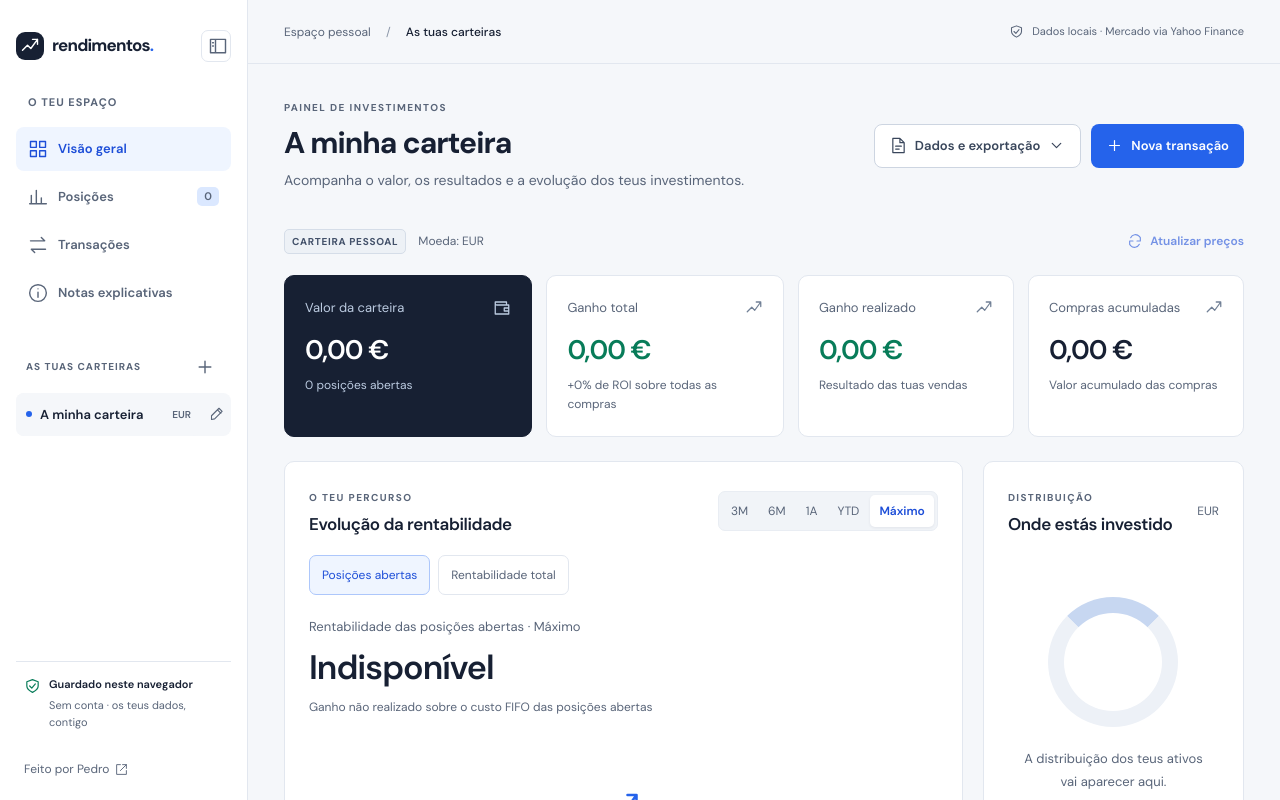
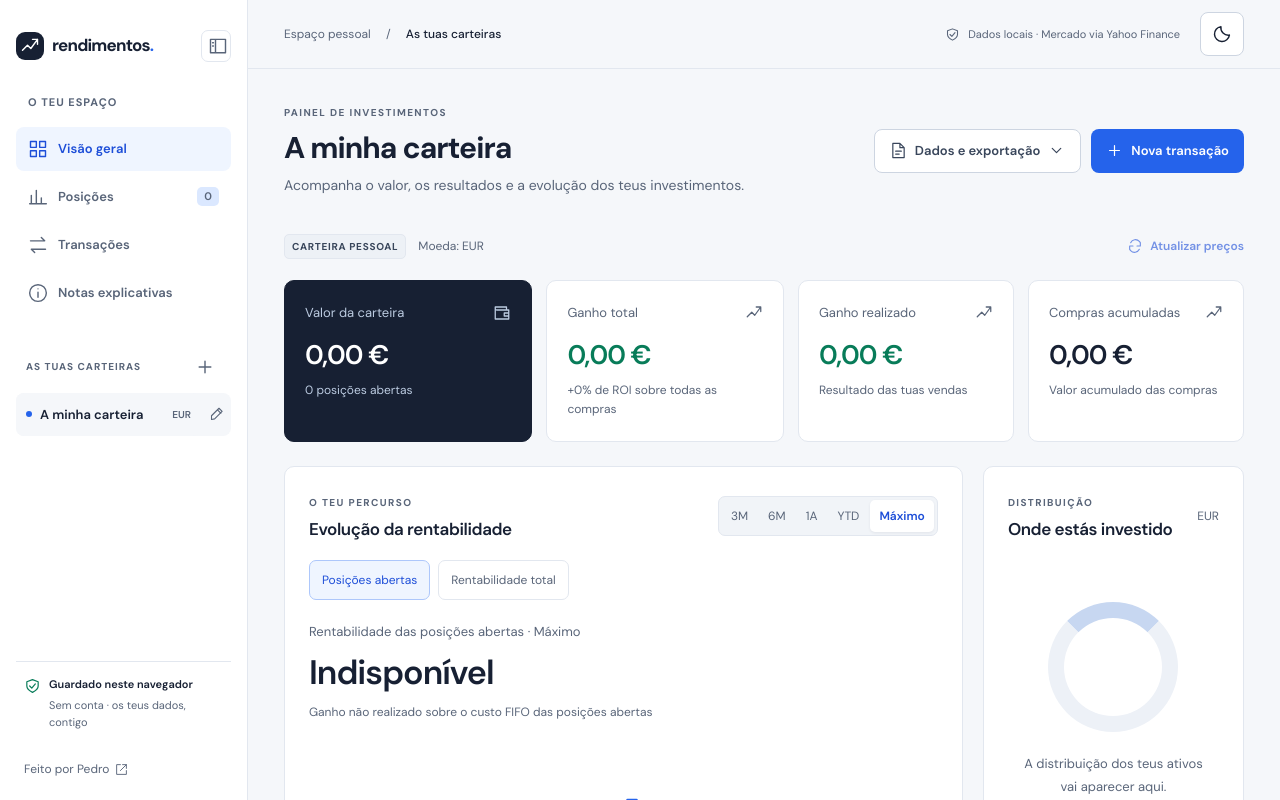
Before and after one commit to pecoelho01/calculadora-rendimentos, a Next.js app: page / in a window 1280 px wide. Shown: the top 800 px of the page. Built offline with nearby package versions, Linux system fonts and the light colour scheme.

Commit message:
feat(ui): implementar tema escuro com botão de sol e lua

```diff
--- a/src/app/globals.css
+++ b/src/app/globals.css
@@ -1,15 +1,47 @@
 @import url("https://fonts.googleapis.com/css2?family=DM+Sans:wght@400;450;500;550;600;650;700&display=swap");
 
 :root {
-  --accent: #2563eb;
-  --accent-soft: #eff5ff;
-  --ink: #172033;
-  --muted: #596579;
-  --line: #e2e7ef;
-  --green: #087c59;
-  --red: #bf3446;
-  --bg: #f5f7fa;
+  color-scheme: light dark;
+  --accent: light-dark(#2563eb, #78a7ff);
+  --accent-soft: light-dark(#eff5ff, #1b2e4b);
+  --ink: light-dark(#172033, #e7edf7);
+  --muted: light-dark(#596579, #a6b3c7);
+  --line: light-dark(#e2e7ef, #344158);
+  --green: light-dark(#087c59, #5ed5a7);
+  --red: light-dark(#bf3446, #ff8c9d);
+  --bg: light-dark(#f5f7fa, #101722);
+  --surface: light-dark(#ffffff, #192230);
+  --surface-hover: light-dark(#f8fafc, #222e40);
+  --text-secondary: light-dark(#39465b, #c1cddd);
+  --link: light-dark(#1d4ed8, #91b7ff);
+  --input-border: light-dark(#cdd5e1, #53637b);
+  --accent-border: light-dark(#dbe8ff, #354f78);
+  --selected-border: light-dark(#adc7fb, #567db9);
+  --badge-bg: light-dark(#edf1f6, #263348);
+  --featured-bg: light-dark(#172033, #243b5b);
+  --featured-muted: light-dark(#bccbe1, #c2d1e8);
+  --button-bg: #2563eb;
+  --button-hover: #1d4ed8;
+  --subtle-surface: light-dark(#f1f4f8, #222e40);
+  --row-line: light-dark(#edf0f5, #2d3b50);
+  --row-hover: light-dark(#f8faff, #203149);
+  --asset-bg: light-dark(#f1f5fb, #263348);
+  --ring: light-dark(#edf1f7, #2c3a50);
+  --ring-accent: light-dark(#c7d7f1, #56739d);
+  --warning-border: light-dark(#e4c98f, #806a3c);
+  --warning-bg: light-dark(#fffbef, #342b1c);
+  --warning-text: light-dark(#75521c, #f0d18e);
+  --error-bg: light-dark(#fff1f3, #3c2330);
+  --error-text: light-dark(#a3283b, #ff9bac);
+  --chart-grid: light-dark(#e9edf2, #344158);
+  --benchmark: light-dark(#78879c, #b2bfd2);
   --font: "DM Sans", Arial, sans-serif;
+}
+:root[data-theme="light"] {
+  color-scheme: light;
+}
+:root[data-theme="dark"] {
+  color-scheme: dark;
 }
 * {
   box-sizing: border-box;
@@ -80,7 +112,7 @@ h3 {
 }
 .sidebar {
   width: var(--sidebar-width);
-  background: #fff;
+  background: var(--surface);
   border-right: 1px solid var(--line);
   padding: 30px 16px 22px;
   display: flex;
@@ -202,7 +234,7 @@ h3 {
 .brand-mark {
   display: grid;
   place-items: center;
-  background: var(--ink);
+  background: var(--featured-bg);
   color: #fff;
   width: 32px;
   height: 32px;
@@ -244,11 +276,11 @@ h3 {
 }
 .nav-item.active {
   background: var(--accent-soft);
-  color: #1d4ed8;
+  color: var(--link);
 }
 .nav-item small {
   margin-left: auto;
-  background: #dbe8ff;
+  background: var(--accent-border);
   padding: 1px 7px;
   border-radius: 5px;
   font-size: 11px;
@@ -361,7 +393,7 @@ h3 {
 }
 .breadcrumb span {
   padding: 0 12px;
-  color: #8994a6;
+  color: var(--muted);
 }
 .breadcrumb strong {
   font-weight: 500;
@@ -369,10 +401,15 @@ h3 {
 }
 .topbar-right {
   display: flex;
+  gap: 20px;
+  align-items: center;
+  color: var(--muted);
+  font-size: 11px;
+}
+.market-source {
+  display: inline-flex;
+  align-items: center;
   gap: 8px;
-  align-items: center;
-  color: var(--muted);
-  font-size: 11px;
 }
 .topbar-right .icon {
   width: 15px;
@@ -432,19 +469,19 @@ h3 {
   height: 17px;
 }
 .button.primary {
-  background: var(--accent);
-  color: white;
+  background: var(--button-bg);
+  color: #fff;
 }
 .button.primary:hover {
-  background: #1d4ed8;
+  background: var(--button-hover);
 }
 .button.secondary {
-  background: white;
-  border: 1px solid #cdd5e1;
-  color: #39465b;
+  background: var(--surface);
+  border: 1px solid var(--input-border);
+  color: var(--text-secondary);
 }
 .button.secondary:hover {
-  background: #f8fafc;
+  background: var(--surface-hover);
 }
 .data-actions {
   position: relative;
@@ -462,7 +499,7 @@ h3 {
   right: 0;
   width: 282px;
   padding: 8px;
-  background: white;
+  background: var(--surface);
   border: 1px solid var(--line);
   border-radius: 10px;
   box-shadow: 0 12px 32px #17203316;
@@ -483,7 +520,7 @@ h3 {
 .data-actions-panel button:hover,
 .data-actions-panel a:hover {
   background: var(--accent-soft);
-  color: #1d4ed8;
+  color: var(--link);
 }
 .data-actions-panel .icon {
   width: 17px;
@@ -515,9 +552,9 @@ h3 {
   font-size: 10px;
   letter-spacing: 0.7px;
   font-weight: 650;
-  color: #43516a;
-  border: 1px solid #d5dde8;
-  background: #edf1f6;
+  color: var(--text-secondary);
+  border: 1px solid var(--line);
+  background: var(--badge-bg);
   border-radius: 5px;
   padding: 4px 7px;
 }
@@ -531,7 +568,7 @@ h3 {
   justify-content: center;
   gap: 7px;
   font-size: 12px;
-  color: #1d4ed8;
+  color: var(--link);
   font-weight: 550;
   min-height: 40px;
   padding: 6px 0;
@@ -548,14 +585,14 @@ h3 {
 }
 .metric {
   border: 1px solid var(--line);
-  background: white;
+  background: var(--surface);
   border-radius: 10px;
   padding: 22px 20px;
   min-width: 0;
 }
 .metric.featured {
-  background: var(--ink);
-  border-color: var(--ink);
+  background: var(--featured-bg);
+  border-color: var(--featured-bg);
   color: #fff;
 }
 .metric-label {
@@ -569,7 +606,7 @@ h3 {
 .metric-label .icon {
   width: 18px;
   height: 18px;
-  color: #718096;
+  color: var(--muted);
 }
 .metric > strong {
   display: block;
@@ -590,7 +627,7 @@ h3 {
 .metric.featured .metric-label,
 .metric.featured .metric-label .icon,
 .metric.featured small {
-  color: #bccbe1;
+  color: var(--featured-muted);
 }
 .positive {
   color: var(--green);
@@ -606,7 +643,7 @@ h3 {
   align-items: start;
 }
 .panel {
-  background: white;
+  background: var(--surface);
   border: 1px solid var(--line);
   border-radius: 10px;
   min-width: 0;
@@ -632,8 +669,8 @@ h3 {
   display: flex;
   gap: 2px;
   padding: 3px;
-  background: #f1f4f8;
-  border: 1px solid #e9edf3;
+  background: var(--subtle-surface);
+  border: 1px solid var(--line);
   border-radius: 7px;
 }
 .segments button {
@@ -644,8 +681,8 @@ h3 {
   border-radius: 5px;
 }
 .segments button[aria-pressed="true"] {
-  background: white;
-  color: #1d4ed8;
+  background: var(--surface);
+  color: var(--link);
   box-shadow: 0 1px 3px #17203312;
   font-weight: 600;
 }
@@ -667,9 +704,9 @@ h3 {
   color: var(--muted);
 }
 .performance-modes button[aria-pressed="true"] {
-  color: #1d4ed8;
+  color: var(--link);
   background: var(--accent-soft);
-  border-color: #adc7fb;
+  border-color: var(--selected-border);
 }
 .performance-current {
   display: grid;
@@ -716,7 +753,7 @@ h3 {
   padding: 12px 14px;
   margin: 0 24px 16px;
   border-radius: 7px;
-  background: #f5f7fa;
+  background: var(--bg);
   font-size: 12px;
   color: var(--muted);
   font-variant-numeric: tabular-nums;
@@ -763,7 +800,7 @@ h3 {
   background: var(--accent);
 }
 .dot.gray {
-  background: #78879c;
+  background: var(--benchmark);
 }
 .chart-limitations {
   font-size: 12px;
@@ -784,7 +821,7 @@ h3 {
   cursor: pointer;
   font-size: 12px;
   font-weight: 550;
-  color: #1d4ed8;
+  color: var(--link);
   min-height: 32px;
 }
 .chart-methodology summary::-webkit-details-marker {
@@ -845,7 +882,7 @@ h3 {
   width: 100%;
   height: 100%;
   border-radius: 50%;
-  background: white;
+  background: var(--surface);
   display: flex;
   align-items: center;
   justify-content: center;
@@ -894,8 +931,8 @@ h3 {
 .empty-ring {
   width: 130px;
   height: 130px;
-  border: 16px solid #edf1f7;
-  border-top-color: #c7d7f1;
+  border: 16px solid var(--ring);
+  border-top-color: var(--ring-accent);
   border-radius: 50%;
 }
 .allocation-empty p {
@@ -923,8 +960,8 @@ h3 {
 .search {
   display: flex;
   align-items: center;
-  background: #fff;
-  border: 1px solid #cdd5e1;
+  background: var(--surface);
+  border: 1px solid var(--input-border);
   border-radius: 7px;
   min-height: 40px;
   gap: 8px;
@@ -979,7 +1016,7 @@ h3 {
 }
 .table-tabs button.selected {
   border-bottom: 2px solid var(--accent);
-  color: #1d4ed8;
+  color: var(--link);
   font-weight: 600;
 }
 .table-scroll {
@@ -1003,7 +1040,7 @@ table {
 }
 th {
   padding: 14px 16px;
-  background: #f8fafc;
+  background: var(--surface-hover);
   color: var(--muted);
   font-weight: 550;
   font-size: 12px;
@@ -1011,11 +1048,11 @@ th {
 }
 td {
   padding: 20px 16px;
-  border-bottom: 1px solid #edf0f5;
+  border-bottom: 1px solid var(--row-line);
   font-variant-numeric: tabular-nums;
 }
 tbody tr:hover {
-  background: #f8faff;
+  background: var(--row-hover);
 }
 td:first-child,
 th:first-child {
@@ -1053,7 +1090,7 @@ td strong {
 .asset-icon {
   width: 36px;
   height: 36px;
-  background: #f1f5fb;
+  background: var(--asset-bg);
   border: 1px solid var(--line);
   border-radius: 8px;
   display: grid;
@@ -1080,7 +1117,7 @@ td strong {
 .empty-illustration {
   color: var(--accent);
   background: var(--accent-soft);
-  border: 1px solid #dbe8ff;
+  border: 1px solid var(--accent-border);
   border-radius: 12px;
   padding: 15px;
   margin-bottom: 20px;
@@ -1107,7 +1144,7 @@ td strong {
 }
 .template-link {
   font-size: 12px;
-  color: #1d4ed8;
+  color: var(--link);
   text-decoration: underline;
   text-underline-offset: 3px;
   margin-top: 18px;
@@ -1156,9 +1193,9 @@ td strong {
   padding: 15px 18px;
   margin: 0 0 20px;
   border-radius: 8px;
-  border: 1px solid #e4c98f;
-  background: #fffbef;
-  color: #75521c;
+  border: 1px solid var(--warning-border);
+  background: var(--warning-bg);
+  color: var(--warning-text);
   font-size: 13px;
   line-height: 1.7;
   display: flex;
@@ -1176,10 +1213,10 @@ td strong {
   border-radius: 5px;
   font-size: 12px;
   background: var(--accent-soft);
-  color: #1d4ed8;
+  color: var(--link);
 }
 .order-badge.sell {
-  background: #fff1f3;
+  background: var(--error-bg);
   color: var(--red);
 }
 .delete-button {
@@ -1219,6 +1256,7 @@ td strong {
   white-space: nowrap;
 }
 dialog {
+  background: var(--surface);
   border: 1px solid var(--line);
   border-radius: 12px;
   padding: 28px;
@@ -1259,17 +1297,17 @@ form label {
   flex-direction: column;
   gap: 8px;
   font-size: 13px;
-  color: #39465b;
+  color: var(--text-secondary);
   margin-bottom: 16px;
   min-width: 0;
 }
 form input,
 form select {
-  border: 1px solid #cdd5e1;
+  border: 1px solid var(--input-border);
   border-radius: 7px;
   width: 100%;
   padding: 11px 12px;
-  background: #fff;
+  background: var(--surface);
   color: var(--ink);
   min-height: 44px;
 }
@@ -1283,7 +1321,7 @@ form select {
   font-size: 14px;
   line-height: 1.8;
   margin-bottom: 18px;
-  color: #39465b;
+  color: var(--text-secondary);
 }
 ul.import-help {
   padding-left: 18px;
@@ -1295,7 +1333,7 @@ ul.import-help {
   margin-bottom: 18px;
   border: 1px solid var(--line);
   border-radius: 7px;
-  background: #f5f7fa;
+  background: var(--bg);
   font-size: 12px;
   line-height: 1.8;
 }
@@ -1304,9 +1342,9 @@ ul.import-help {
 }
 .form-error {
   font-size: 13px;
-  color: #a3283b;
+  color: var(--error-text);
   line-height: 1.7;
-  background: #fff1f3;
+  background: var(--error-bg);
   padding: 12px;
   border-radius: 6px;
 }
@@ -1315,7 +1353,7 @@ ul.import-help {
   line-height: 2.5;
 }
 .boot button {
-  border: 1px solid #cdd5e1;
+  border: 1px solid var(--input-border);
   padding: 12px;
   margin: 10px;
   border-radius: 7px;
@@ -1448,7 +1486,13 @@ ul.import-help {
   .main-area {
     margin-left: 0;
   }
-  .topbar {
+  .topbar,
+  .sidebar-closed .topbar {
+    justify-content: flex-end;
+    padding: 8px 20px;
+  }
+  .topbar .breadcrumb,
+  .topbar .market-source {
     display: none;
   }
   .content {
@@ -1456,6 +1500,10 @@ ul.import-help {
   }
 }
 @media (max-width: 480px) {
+  .topbar,
+  .sidebar-closed .topbar {
+    padding-inline: 16px;
+  }
   .sidebar {
     padding: 20px 16px 10px;
   }
@@ -1648,7 +1696,39 @@ ul.import-help {
   }
 }
 
+.theme-control {
+  display: grid;
+  place-items: center;
+  width: 44px;
+  height: 44px;
+  flex-shrink: 0;
+  border: 1px solid var(--input-border);
+  border-radius: 8px;
+  background: var(--surface);
+  color: var(--ink);
+}
+.theme-control:hover {
+  background: var(--surface-hover);
+}
+.theme-control span {
+  display: flex;
+}
+.theme-control .icon {
+  width: 20px;
+  height: 20px;
+}
+.theme-control .theme-sun,
+.theme-control[data-dark="true"] .theme-moon {
+  display: none;
+}
+.theme-control[data-dark="true"] .theme-sun {
+  display: flex;
+}
+
 @media print {
+  :root {
+    color-scheme: light !important;
+  }
   @page {
     size: A4 landscape;
     margin: 14mm;
--- a/src/app/layout.tsx
+++ b/src/app/layout.tsx
@@ -1,4 +1,5 @@
 import type { Metadata } from "next";
+import { themeScript } from "@/lib/theme";
 import "./globals.css";
 export const metadata: Metadata = {
   title: "Rendimentos · A tua carteira, em perspetiva",
@@ -11,7 +12,10 @@ export default function RootLayout({
   children: React.ReactNode;
 }) {
   return (
-    <html lang="pt-PT">
+    <html lang="pt-PT" suppressHydrationWarning>
+      <head>
+        <script dangerouslySetInnerHTML={{ __html: themeScript }} />
+      </head>
       <body>{children}</body>
     </html>
   );
--- a/src/components/dashboard.tsx
+++ b/src/components/dashboard.tsx
@@ -14,6 +14,7 @@ import { demoOrders } from "@/lib/demo";
 import { PerformanceChart } from "./performance-chart";
 import { Dialog } from "./dialog";
 import { Icon } from "./icon";
+import { ThemeControl } from "./theme-control";
 import { WorkspaceShell } from "./workspace-shell";
 
 function download(text: string, name: string, type: string) {
@@ -454,8 +455,11 @@ export function Dashboard() {
             Espaço pessoal <span>/</span> <strong>As tuas carteiras</strong>
           </div>
           <div className="topbar-right">
-            <Icon name="shield" />
-            Dados locais · Mercado via Yahoo Finance
+            <span className="market-source">
+              <Icon name="shield" />
+              Dados locais · Mercado via Yahoo Finance
+            </span>
+            <ThemeControl />
           </div>
         </header>
         <main className="content">
--- a/src/components/icon.tsx
+++ b/src/components/icon.tsx
@@ -1,6 +1,9 @@
 import type { CSSProperties } from "react";
 
 const paths = {
+  sun: "M12 8a4 4 0 1 0 0 8 4 4 0 0 0 0-8 M12 2v2 M12 20v2 M2 12h2 M20 12h2 M5 5l1.5 1.5 M17.5 17.5 19 19 M5 19l1.5-1.5 M17.5 6.5 19 5",
+  moon: "M20.9 13.3A9 9 0 0 1 10.7 3.1a9 9 0 1 0 10.2 10.2",
+
   panel: "M3 4h18v16H3z M9 4v16 M5.5 8h1 M5.5 12h1",
   edit: "M14 5l5 5 M4 20l5-1L21 7l-5-5L4 14z",
   overview: "M3 3h7v7H3z M14 3h7v7h-7z M3 14h7v7H3z M14 14h7v7h-7z",
--- /dev/null
+++ b/src/components/theme-control.tsx
@@ -0,0 +1,64 @@
+"use client";
+
+import { useEffect, useRef } from "react";
+import { parseTheme, THEME_KEY } from "@/lib/theme";
+import { Icon } from "./icon";
+
+function isDark() {
+  const theme = parseTheme(document.documentElement.dataset.theme);
+  return theme === "dark" ||
+    (theme === "system" && window.matchMedia("(prefers-color-scheme: dark)").matches);
+}
+
+export function ThemeControl() {
+  const buttonRef = useRef<HTMLButtonElement>(null);
+
+  const sync = () => {
+    const button = buttonRef.current;
+    if (!button) return;
+    const dark = isDark();
+    const label = dark ? "Ativar tema claro" : "Ativar tema escuro";
+    button.dataset.dark = String(dark);
+    button.setAttribute("aria-label", label);
+    button.title = label;
+  };
+
+  useEffect(() => {
+    sync();
+    const onStorage = (event: StorageEvent) => {
+      if (event.storageArea !== window.localStorage) return;
+      if (event.key !== THEME_KEY && event.key !== null) return;
+      document.documentElement.dataset.theme = parseTheme(event.newValue);
+      sync();
+    };
+    const media = window.matchMedia("(prefers-color-scheme: dark)");
+    window.addEventListener("storage", onStorage);
+    media.addEventListener("change", sync);
+    return () => {
+      window.removeEventListener("storage", onStorage);
+      media.removeEventListener("change", sync);
+    };
+  }, []);
+
+  return (
+    <button
+      ref={buttonRef}
+      type="button"
+      className="theme-control"
+      aria-label="Alternar tema"
+      onClick={() => {
+        const theme = isDark() ? "light" : "dark";
+        document.documentElement.dataset.theme = theme;
+        sync();
+        try {
+          localStorage.setItem(THEME_KEY, theme);
+        } catch {
+          // The theme still works for this page if storage is unavailable.
+        }
+      }}
+    >
+      <span className="theme-sun"><Icon name="sun" /></span>
+      <span className="theme-moon"><Icon name="moon" /></span>
+    </button>
+  );
+}
--- /dev/null
+++ b/src/lib/theme.ts
@@ -0,0 +1,12 @@
+export const THEME_KEY = "rendimentos-theme-v1";
+
+export function parseTheme(value: string | null | undefined) {
+  return value === "light" || value === "dark" ? value : "system";
+}
+
+// Synchronous initialization before the body is painted. Only validated values
+// reach the DOM; CSS follows the system automatically when no override is set.
+export const themeScript = `try {
+  var theme = localStorage.getItem(${JSON.stringify(THEME_KEY)});
+  document.documentElement.dataset.theme = theme === 'light' || theme === 'dark' ? theme : 'system';
+} catch {}`;
```
Also changed, not shown: src/components/performance-chart.tsx (+4 -4 lines), 2 other files (tests, documents, lock files or other folders).
